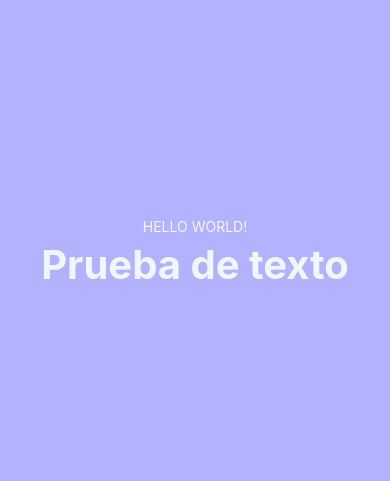
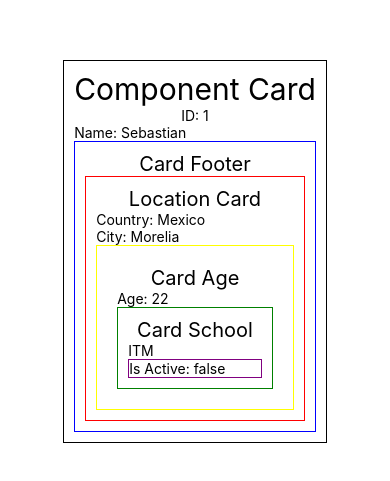
Before and after one commit to SebCasVil/ProgramacionMovilSCV, a React Native app in the folder FirstProject/: screen / in a window 390 px wide. Shown: the part 171-652 px from the top of the page. Built offline with nearby package versions, Linux system fonts and the light colour scheme.

Commit message:
Unidad2 Practica9 - Context

```diff
--- a/FirstProject/App.js
+++ b/FirstProject/App.js
@@ -1,33 +1,25 @@
 import { StatusBar } from 'expo-status-bar';
-import { StyleSheet, Text, View, TouchableHighlight } from 'react-native';
-import { StyledText } from './src/components/StyledText';
+import { StyleSheet, View } from 'react-native';
+import { Card } from './src/components/Card';
+import { AppContextProvider } from './src/context/AppContext';
+
+export default function App() {
 
 
-// Exportado por defecto (Unicamente se importa esta función cuando se intente importar en otro archivo)
-export default function App() {
   return (
-    <View style={styles.container /*{backgroundColor:'red', flex: 1, alignItems: 'center', justifyContent: 'center'}*/}>
-      <TouchableHighlight style={styles.button} onPress={()=> console.log('Press')}>
-        <Text style={styles.text}>HELLO WORLD!</Text>
-      </TouchableHighlight>
-      <StyledText text='Prueba de texto' fontSize={40} color='aliceblue' fontWeight='bold'></StyledText>
-      <StatusBar style="light" />
-    </View>
+    <AppContextProvider>
+      <View style={styles.container}>
+        <Card/>
+        <StatusBar style="auto" />
+      </View>
+    </AppContextProvider>
   );
 }
 
 const styles = StyleSheet.create({
   container: {
     flex: 1,
-    backgroundColor: '#b2b2ff',
     alignItems: 'center',
     justifyContent: 'center',
   },
-  text:{
-    color: 'aliceblue',
-  },
-  button:{
-    borderWeight: 3,
-    padding: 5
-  }
 });
--- /dev/null
+++ b/FirstProject/src/components/Card.jsx
@@ -0,0 +1,19 @@
+import React from "react";
+import { Text, View } from "react-native";
+import { CardID } from "./CardID";
+import { useAppContext } from "../hooks/useAppContext";
+import { CardFooter } from "./CardFooter";
+
+export const Card = () => {
+
+    const {Persona} = useAppContext()
+
+    return(
+        <View style={{ borderWidth: 1, backgroundColor:!Persona.isActive?'white':'grey', justifyContent:'center', padding: 10}}>
+            <Text style={{fontSize: 30}}>Component Card</Text>
+            <CardID/>
+            <Text>Name: {Persona.name}</Text>
+            <CardFooter/>
+        </View>
+    )
+}
--- /dev/null
+++ b/FirstProject/src/components/CardAge.jsx
@@ -0,0 +1,16 @@
+import { Text, View } from "react-native";
+import { CardSchool } from "./CardSchool";
+import { useAppContext } from "../hooks/useAppContext";
+
+export const CardAge = () => {
+
+    const {Persona} = useAppContext()
+
+    return(
+        <View style={{ justifyContent: 'center', borderWidth: 1, borderColor: 'yellow', padding: 20}}>
+            <Text style={{ textAlign: 'center', fontSize: 20}}>Card Age</Text>
+            <Text>Age: {Persona.age}</Text>
+            <CardSchool/>
+        </View>
+    )
+}
--- /dev/null
+++ b/FirstProject/src/components/CardFooter.jsx
@@ -0,0 +1,14 @@
+import React from "react";
+import { Text, View} from "react-native";
+import { CardLocation } from "./CardLocation";
+import { CardAge } from "./CardAge";
+
+export const CardFooter = () => {
+
+    return(
+        <View style={{ textAlign: 'center', borderColor: 'blue', borderWidth: 1, padding: 10}}>
+            <Text style={{ textAlign: 'center', fontSize: 20}}>Card Footer</Text>
+            <CardLocation />
+        </View>
+    )
+}
--- /dev/null
+++ b/FirstProject/src/components/CardID.jsx
@@ -0,0 +1,14 @@
+import React from "react";
+import { Text, View } from "react-native";
+import { useAppContext } from "../hooks/useAppContext";
+
+export const CardID = () => {
+
+    const {Persona} = useAppContext()
+
+    return(
+        <View style={{ justifyContent: 'flex-start'}}>
+            <Text style={{ textAlign: 'center'}}>ID: {Persona.Id}</Text>
+        </View>
+    )
+}
--- /dev/null
+++ b/FirstProject/src/components/CardLocation.jsx
@@ -0,0 +1,18 @@
+import React from "react";
+import { Text, View } from "react-native";
+import { CardAge } from "./CardAge";
+import { useAppContext } from "../hooks/useAppContext";
+
+export const CardLocation = () => {
+
+    const {Persona} = useAppContext()
+
+    return(
+        <View style={{ textAlign: 'center', borderWidth: 1, borderColor: 'red', padding: 10}}>
+            <Text style={{ textAlign: 'center', fontSize: 20}}>Location Card</Text>
+            <Text>Country: {Persona.country}</Text>
+            <Text>City: {Persona.city}</Text>
+            <CardAge/>
+        </View>
+    )
+}
--- /dev/null
+++ b/FirstProject/src/components/CardSchool.jsx
@@ -0,0 +1,19 @@
+import React from "react";
+import { Text, TouchableOpacity, View } from "react-native";
+import { AppContext } from "../context/AppContext";
+import { useAppContext } from "../hooks/useAppContext";
+
+export const CardSchool = () => {
+
+    const {Persona, handleIsActive} = useAppContext()
+
+    return(
+        <View style={{ textAlign: 'center', borderWidth: 1, borderColor: 'green', padding: 10}}>
+            <Text style={{ textAlign: 'center', fontSize: 20}}>Card School</Text>
+            <Text>{Persona.school}</Text>
+            <TouchableOpacity onPress={handleIsActive} style={{borderColor: 'purple', borderWidth: 1}}>
+                <Text>Is Active: {JSON.stringify(Persona.isActive)}</Text>
+            </TouchableOpacity>
+        </View>
+    )
+}
--- a/FirstProject/src/components/StyledText/index.jsx
+++ /dev/null
@@ -1,15 +0,0 @@
-import { Text, StyleSheet } from "react-native";
-
-// EN lugar de obtener (props) podemos obtener directamente la característica .text de props con ({text})
-export const StyledText = ({text, fontSize, fontWeight, color}) => {
-    return(
-        <Text style={{fontSize, color, fontWeight}}>{text}</Text>
-
-    );
-}
-
-// const styles = StyleSheet.create({
-//     bold: {
-//         fontWeight: 'bold',
-//     }
-// })
--- /dev/null
+++ b/FirstProject/src/context/AppContext.jsx
@@ -0,0 +1,37 @@
+import { createContext, useState } from "react";
+
+  const person = {
+    Id: 1,
+    name: 'Sebastian',
+    lastname: 'Castro',
+    age: '22',
+    country: 'Mexico',
+    city: 'Morelia',
+    school: 'ITM',
+    isActive: false
+  }
+
+export const AppContext = createContext(person)
+
+export const AppContextProvider = ({children}) => {
+
+    const [Persona, setPersona] = useState(person)
+
+    const handleIsActive = () =>{
+        setPersona({
+            ...Persona,
+            isActive: !Persona.isActive
+        })
+    }
+
+    const values ={
+        Persona,
+        handleIsActive
+    }
+
+  return (
+    <AppContext.Provider value={values}>
+        {children}
+    </AppContext.Provider>
+  )
+}
--- /dev/null
+++ b/FirstProject/src/hooks/useAppContext.js
@@ -0,0 +1,4 @@
+import { useContext } from "react";
+import { AppContext } from "../context/AppContext";
+
+export const useAppContext = () => useContext(AppContext)
```
Also changed, not shown: FirstProject/package.json (+7 -2 lines).
